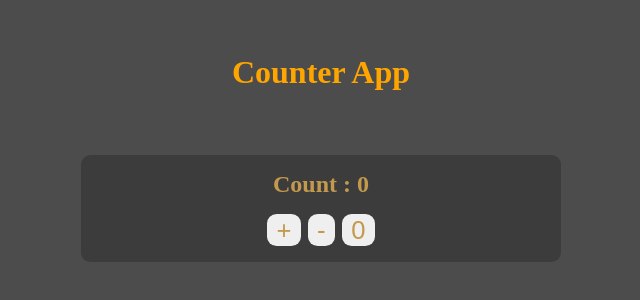
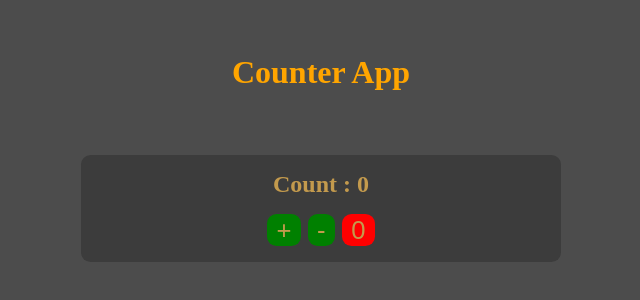
Before and after one commit to anisul-Islam/react-assignment-2-counter-app, a React (Create React App) app: page / in a window 1280 px wide. Shown: the part 242-542 px from the top of the page, without its empty margins (319-959 px from the left). Built offline with nearby package versions, Linux system fonts and the light colour scheme.

Commit message:
Add Alternative Counter

```diff
--- a/src/App.js
+++ b/src/App.js
@@ -1,11 +1,15 @@
 /* eslint-disable prettier/prettier */
 import React from 'react';
-import Counter from './components/Counter';
+// import Counter from './components/Counter'; // 1st option
+import CounterAlternative from './components/CounterAlternative'; //Alternative option
 
 const App = () => {
   return (
     <div>
-      <Counter />
+      {/* 1st option */}
+      {/* <Counter /> */}
+      {/* Alternative option */}
+      <CounterAlternative />
     </div>
   );
 };
--- /dev/null
+++ b/src/components/CounterAlternative.js
@@ -0,0 +1,49 @@
+/* eslint-disable prettier/prettier */
+import React, { useState } from 'react';
+
+const CounterAlternative = () => {
+  let [count, setCount] = useState(0);
+  const handleBtn = (e) => {
+    if (e.target.name === 'increment') {
+      setCount(count + 1);
+    } else if (e.target.name === 'decrement') {
+      setCount(count - 1);
+    } else if (e.target.name === 'reset') {
+      setCount(0);
+    }
+  };
+
+  return (
+    <div className="counter center">
+      <h1 className="counter__title">Counter App</h1>
+      <div className="card center">
+        <h2 className="card__title">Count : {count}</h2>
+        <div className="card__btns">
+          <button
+            className="btn card__btn"
+            name="increment"
+            onClick={(e) => handleBtn(e)}
+            disabled={count === 5}>
+            +
+          </button>
+          <button
+            className="btn card__btn"
+            name="decrement"
+            onClick={(e) => handleBtn(e)}
+            disabled={count === -5}>
+            -
+          </button>
+          <button
+            className="btn card__btn"
+            name="reset"
+            onClick={(e) => handleBtn(e)}
+            disabled={count === 0}>
+            0
+          </button>
+        </div>
+      </div>
+    </div>
+  );
+};
+
+export default CounterAlternative;
--- a/src/index.css
+++ b/src/index.css
@@ -56,11 +56,13 @@ body {
   transition: all 0.3s;
   margin: 0 0.2rem;
   color: rgb(195, 154, 77);
+  background-color: green;
 }
 
 .btn:hover {
   background-color: orange;
   color: black;
+  transition: 1s ease;
 }
 
 .btn:disabled {
```
Also changed, not shown: src/components/Counter.js (+15 -12 lines).
